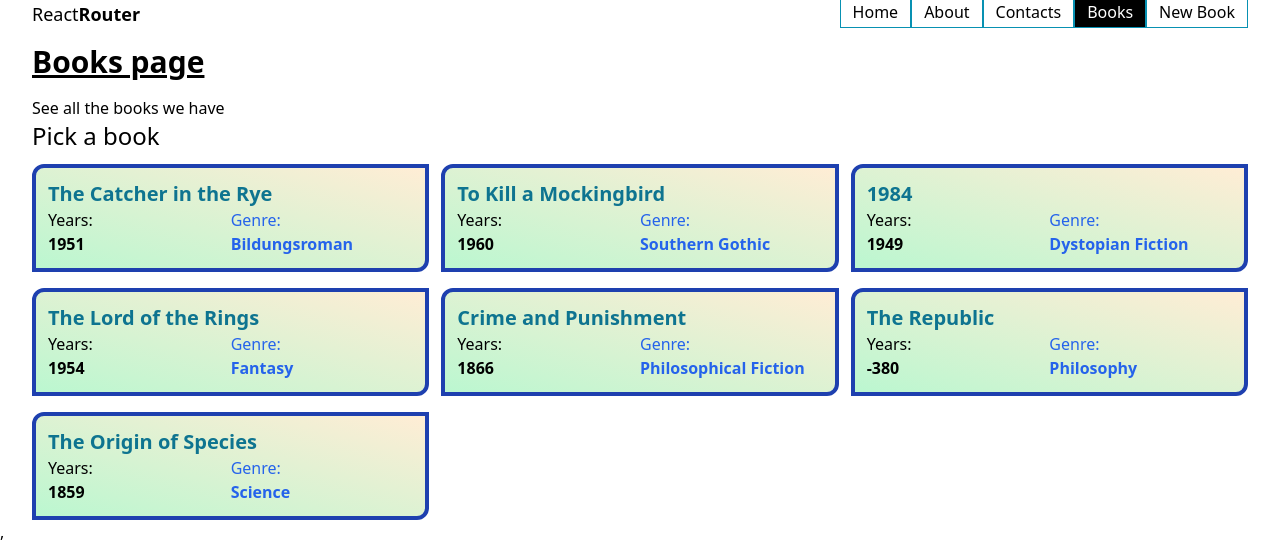
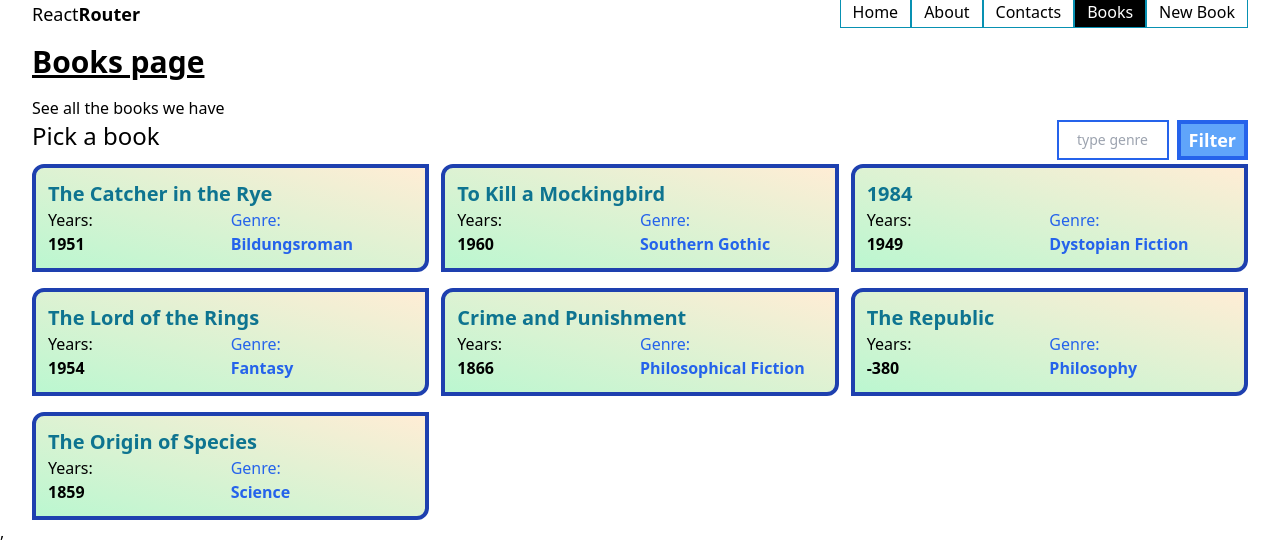
Before and after one commit to MariusAskelovic/10_react_router_tailwind, a React (Vite) app: page /books in a window 1280 px wide. Shown: the top 558 px of the page. Built offline with nearby package versions, Linux system fonts and the light colour scheme.

Commit message:
filter works

```diff
--- a/src/components/BookLink.jsx
+++ b/src/components/BookLink.jsx
@@ -1,18 +1,9 @@
-import { useEffect, useState } from 'react';
 import { Link } from 'react-router-dom';
 
-export default function BookLink() {
-  const [bookData, setBookData] = useState([]);
-  useEffect(() => {
-    fetch('/db/books.json')
-      .then((resp) => resp.json())
-      .then((data) => setBookData(data))
-      .catch(console.warn);
-  }, [bookData]);
-
+export default function BookLink(props) {
   return (
     <ul className="grid grid-cols-3 gap-3 place-content-center">
-      {bookData.map((obj) => (
+      {props.bookData.map((obj) => (
         <li
           key={obj.id}
           className="mt-1 border-4 border-blue-800 p-3 rounded-tl-xl rounded-br-xl
--- a/src/pages/BooksPage.jsx
+++ b/src/pages/BooksPage.jsx
@@ -1,13 +1,56 @@
+import { useEffect, useState } from 'react';
 import BookLink from '../components/BookLink';
 
 export default function BooksPage() {
+  const [filter, setFilter] = useState('');
+  const [filteredBooks, setFilteredBooks] = useState([]);
+  function handleFilterChange(event) {
+    setFilter(event.target.value);
+  }
+  function getFiltered(event) {
+    event.preventDefault();
+    const newArr = bookData.filter((obj) =>
+      obj.genre.toLowerCase().includes(filter.toLowerCase()),
+    );
+    setFilteredBooks(newArr);
+  }
+
+  const [bookData, setBookData] = useState([]);
+  useEffect(() => {
+    fetch('/db/books.json')
+      .then((resp) => resp.json())
+      .then((data) => setBookData(data))
+      .catch(console.warn);
+  }, []);
+
   return (
     <div className="container">
       <h1 className="text-3xl font-bold underline pb-4">Books page</h1>
       <p>See all the books we have</p>
 
-      <h2 className="text-2xl font-medium mb-2">Pick a book</h2>
-      <BookLink />
+      <div className="flex justify-between">
+        <h2 className="text-2xl font-medium mb-2">Pick a book</h2>
+        <form action="submit" className="flex gap-2">
+          <input
+            type="text"
+            name="filter"
+            id="filterBooks"
+            placeholder="type genre"
+            className="border-2 border-blue-600 w-28 text-center m-0 text-sm"
+            onChange={handleFilterChange}
+            value={filter}
+          />
+          <button
+            className="border-4 bg-blue-400 text-white font-bold text-lg border-blue-600 px-2 text-center m-0"
+            onClick={getFiltered}
+          >
+            Filter
+          </button>
+        </form>
+      </div>
+      <BookLink
+        bookData={filteredBooks.length > 0 ? filteredBooks : bookData}
+      />
     </div>
   );
 }
--- a/src/pages/NewBookPage.jsx
+++ b/src/pages/NewBookPage.jsx
@@ -13,12 +13,11 @@ export default function NewBookPage() {
       .then((resp) => resp.json())
       .then((data) => setBookData(data))
       .catch(console.warn);
-  }, [bookData]);
+  }, []);
 
   function inputTitle(event) {
     setAddTitle(event.target.value);
   }
-
   function inputAuthor(event) {
     setAddAuthor(event.target.value);
   }
@@ -34,8 +33,6 @@ export default function NewBookPage() {
 
   function handleBook(event) {
     event.preventDefault();
-    console.log(bookData);
-
     const newId = Math.random().toString().slice(4, 9);
     const newBook = {
       id: newId,
@@ -45,9 +42,9 @@ export default function NewBookPage() {
       genre: addGenre,
       category: addCategory,
     };
-    console.log('newBook ===', newBook);
-    setBookData([...bookData, newBook]);
-    console.log(bookData);
+    const newArr = [...bookData, newBook];
+    setBookData(newArr);
+    console.log('bookData ===', bookData);
   }
 
   return (
```
